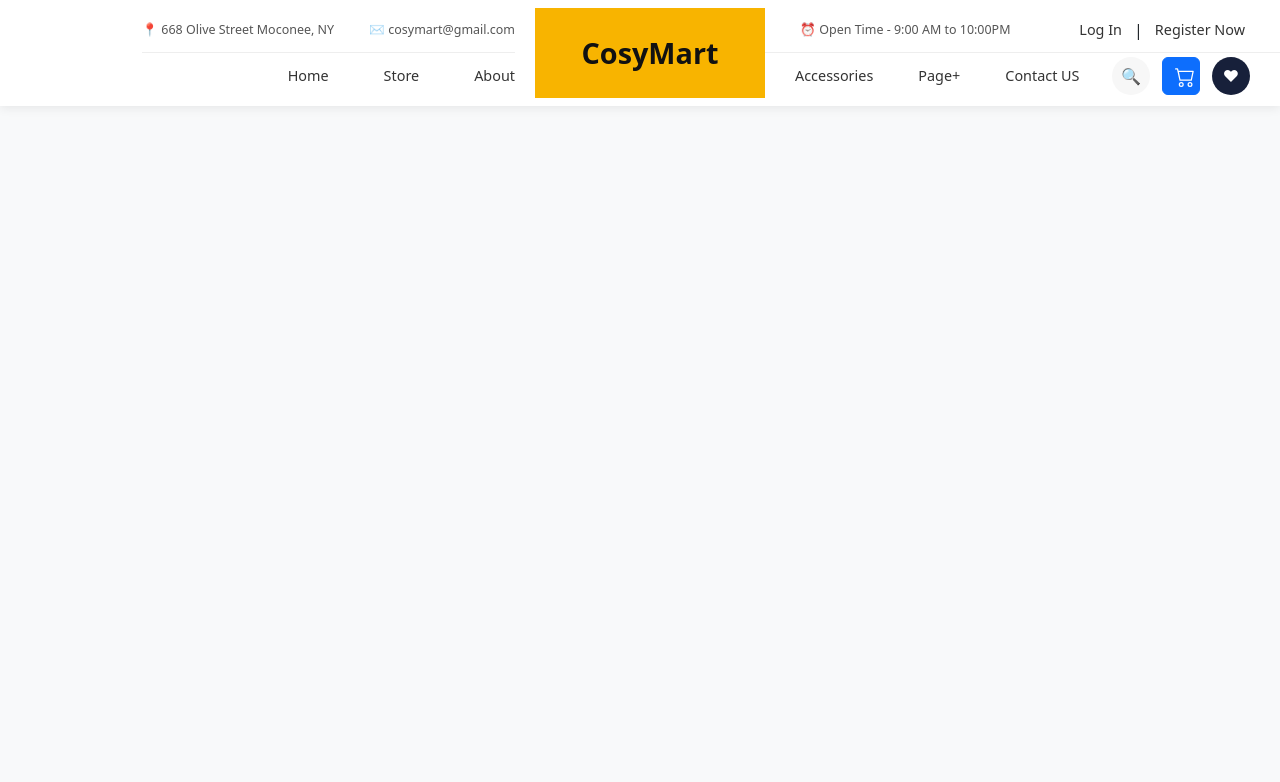
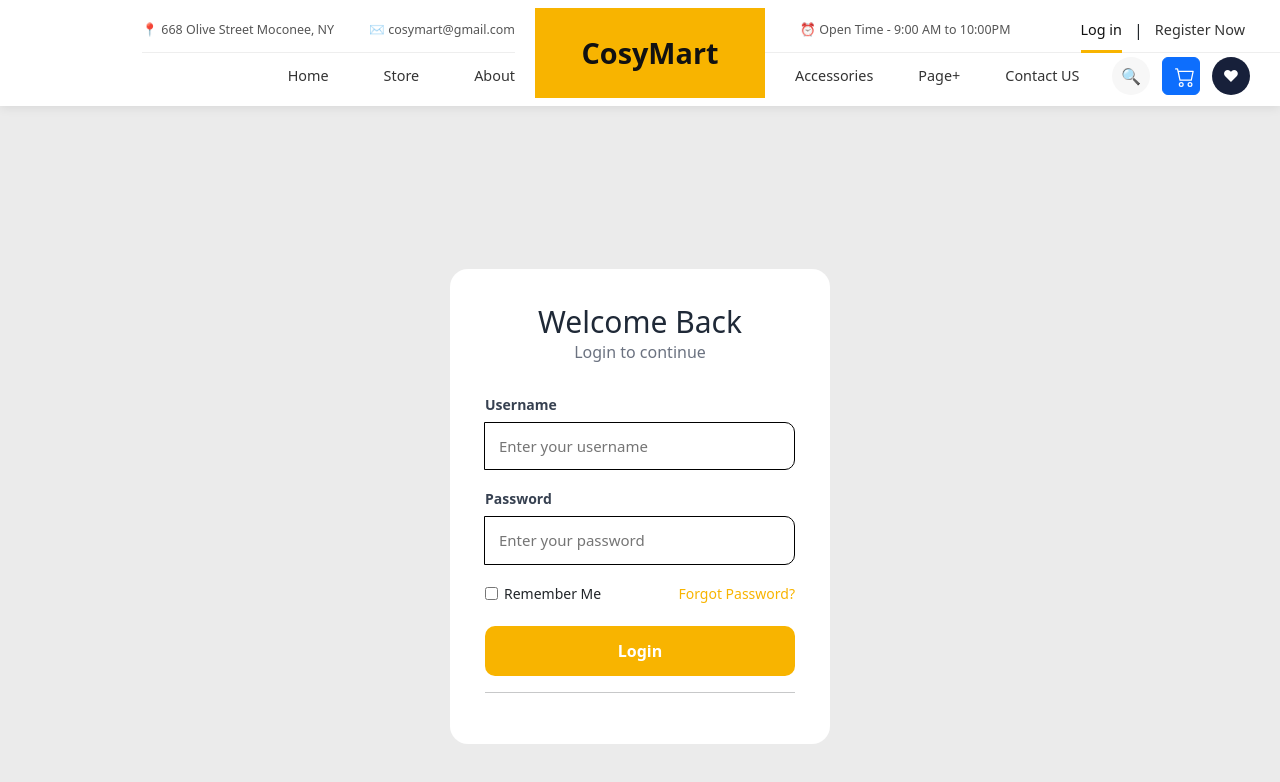
Before and after one commit to ScalvyC/Testing-ecommers, a React (Vite) app: page /login in a window 1280 px wide. Shown: the top 782 px of the page. Built offline with nearby package versions, Linux system fonts and the light colour scheme; no server answers.

Commit message:
adding user login

```diff
--- a/src/App.tsx
+++ b/src/App.tsx
@@ -6,6 +6,7 @@ import { About } from "./pages/About";
 import { Checkout } from "./pages/Checkout";
 import { Navbar } from "./components/Navbar";
 import { ShoppingCartProvider } from "./context/ShoppingCartContext";
+import { Login } from "./pages/Login";
 
 function App() {
   return (
@@ -18,6 +19,7 @@ function App() {
           <Route path="product/:id" element={<Product />} />
           <Route path="/about" element={<About />} />
           <Route path="/checkout" element={<Checkout />} />
+          <Route path="/login" element={<Login />} />
         </Routes>
       </div>
     </ShoppingCartProvider>
--- /dev/null
+++ b/src/components/LoginBox.css
@@ -0,0 +1,76 @@
+.login-box {
+  width: 380px;
+  background: white;
+  padding: 35px;
+  border-radius: 18px;
+}
+
+.login-box h1 {
+  margin: 0;
+  text-align: center;
+  font-size: 30px;
+  color: #1f2937;
+}
+
+.login-subtitle {
+  text-align: center;
+  color: #6b7280;
+  margin-bottom: 30px;
+}
+
+.input-group {
+  display: flex;
+  flex-direction: column;
+  margin-bottom: 18px;
+}
+
+.input-group label {
+  margin-bottom: 7px;
+  font-size: 14px;
+  font-weight: 600;
+  color: #374151;
+}
+
+.input-group input {
+  padding: 12px 14px;
+  border: 1px solid;
+  border-radius: 10px;
+  font-size: 15px;
+}
+
+.login-options {
+  display: flex;
+  justify-content: space-between;
+  align-items: center;
+  margin-bottom: 22px;
+  font-size: 14px;
+}
+
+.remember-me {
+  display: flex;
+  align-items: center;
+  gap: 6px;
+}
+
+.forgot-password {
+  color: rgb(248, 180, 0);
+  cursor: pointer;
+  margin: 0;
+}
+
+
+.login-button {
+  width: 100%;
+  padding: 13px;
+  border: none;
+  border-radius: 10px;
+  background: rgb(248, 180, 0);
+  color: white;
+  font-size: 16px;
+  font-weight: 600;
+  cursor: pointer;
+}
+
+.login-button:hover {
+  background: #000000;
+}
--- /dev/null
+++ b/src/components/LoginBox.tsx
@@ -0,0 +1,79 @@
+import { useState } from "react";
+import "./LoginBox.css";
+
+export function LoginBox() {
+  const [username, setUsername] = useState("");
+  const [password, setPassword] = useState("");
+
+  function handleLogin(e: React.FormEvent<HTMLFormElement>) {
+    e.preventDefault();
+
+    fetch("https://dummyjson.com/auth/login", {
+      method: "POST",
+      headers: { "Content-Type": "application/json" },
+      body: JSON.stringify({
+        username: username,
+        password: password,
+        expiresInMins: 30,
+      }),
+      credentials: "include",
+    })
+      .then((res) => res.json())
+      .then(console.log);
+  }
+
+  return (
+    <div className="login-page">
+      <div className="login-box">
+        <h1>Welcome Back</h1>
+        <p className="login-subtitle">Login to continue</p>
+
+        <form onSubmit={handleLogin}>
+          <div className="input-group">
+            <label htmlFor="username">Username</label>
+            <input
+              type="text"
+              id="username"
+              name="username"
+              value={username}
+              placeholder="Enter your username"
+              onChange={(e) => setUsername(e.target.value)}
+            />
+          </div>
+
+          <div className="input-group">
+            <label htmlFor="password">Password</label>
+            <input
+              type="password"
+              id="password"
+              name="password"
+              value={password}
+              placeholder="Enter your password"
+              onChange={(e) => setPassword(e.target.value)}
+            />
+          </div>
+
+          <div className="login-options">
+            <div className="remember-me">
+              <input
+                type="checkbox"
+                id="remember-me"
+                name="rememberMe"
+              />
+              <label htmlFor="remember-me">Remember Me</label>
+            </div>
+
+            <p className="forgot-password">Forgot Password?</p>
+          </div>
+
+          <button type="submit" className="login-button">
+            Login
+          </button>
+        </form>
+
+        <hr />
+
+      </div>
+    </div>
+  );
+}
--- a/src/components/Navbar.tsx
+++ b/src/components/Navbar.tsx
@@ -38,7 +38,11 @@ export function Navbar() {
             <p>⏰ Open Time - 9:00 AM to 10:00PM</p>
 
             <div className="login-register">
-              <span className="normal-text">Log In</span>
+              <span className="normal-text">
+                <NavLink to="/login" className="nav-link-item">
+                  Log in
+                </NavLink>
+              </span>
               <span>|</span>
               <span className="normal-text">Register Now</span>
             </div>
--- /dev/null
+++ b/src/pages/Login.css
@@ -0,0 +1,7 @@
+.login-page {
+  min-height: 100vh;
+  display: flex;
+  justify-content: center;
+  align-items: center;
+  background-color: #ebebeb;
+}
--- /dev/null
+++ b/src/pages/Login.tsx
@@ -0,0 +1,10 @@
+import { LoginBox } from "../components/LoginBox";
+import "./Login.css";
+
+export function Login() {
+  return (
+    <div className="login-page">
+      <LoginBox />
+    </div>
+  );
+}
```
